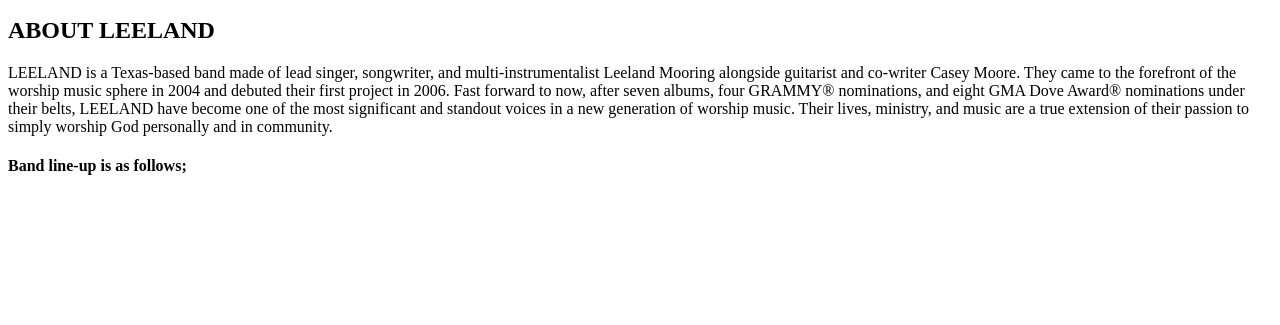
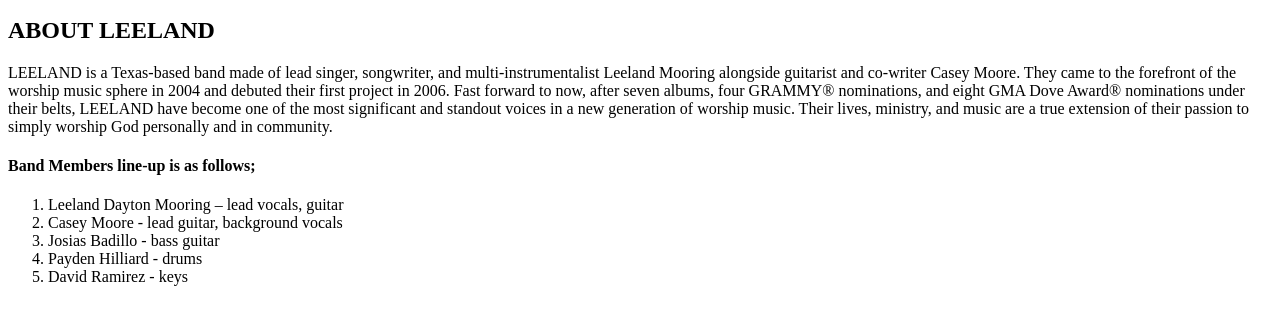
Before and after one commit to Fabian-dekavira/favourite-band, a plain HTML site: page index.html in a window 1280 px wide. Shown: the part 127-452 px from the top of the page. Drawn offline with Linux system fonts and the light colour scheme.

Commit message:
added an ordered list

```diff
--- a/index.html
+++ b/index.html
@@ -19,7 +19,14 @@
               LEELAND have become one of the most significant and standout voices in a new generation of worship music.
              Their lives, ministry, and music are a true extension of their passion to simply worship God personally and in community.</p>
 
-             <h4>Band line-up is as follows;</h4>
+             <h4>Band Members line-up is as follows;</h4>
+             <ol>
+                <li>Leeland Dayton Mooring – lead vocals, guitar</li>
+                <li>Casey Moore - lead guitar, background vocals</li>
+                <li>Josias Badillo - bass guitar</li>
+                <li>Payden Hilliard - drums</li>
+                <li>David Ramirez - keys</li>
+             </ol>
 
     </body>
 </html>
```
